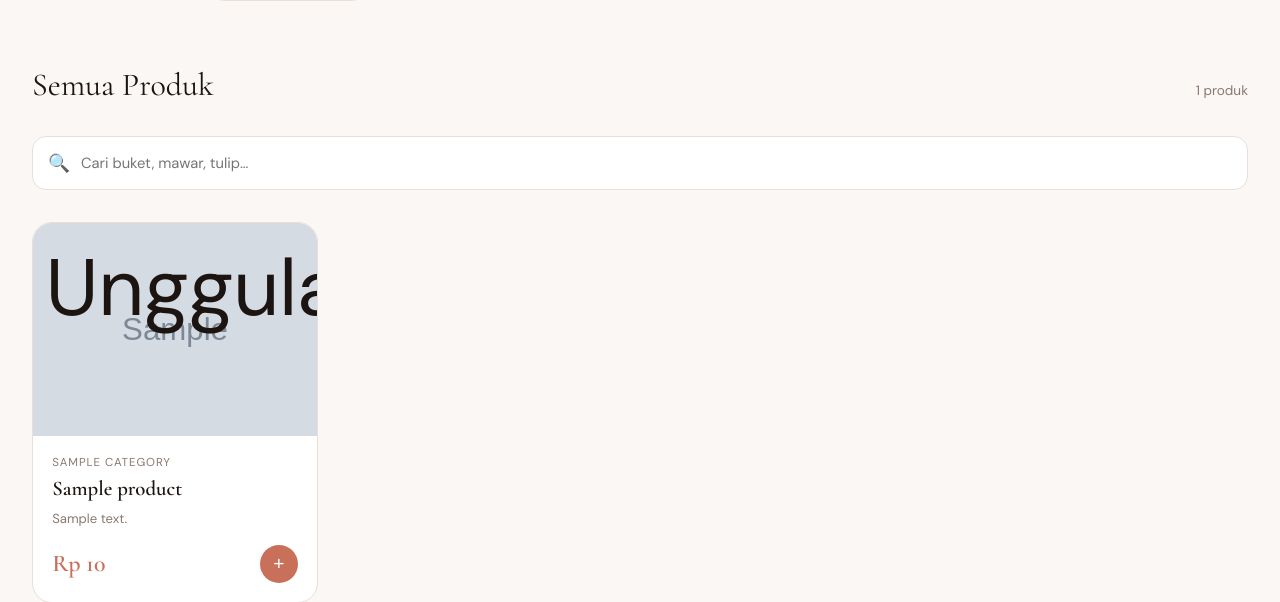
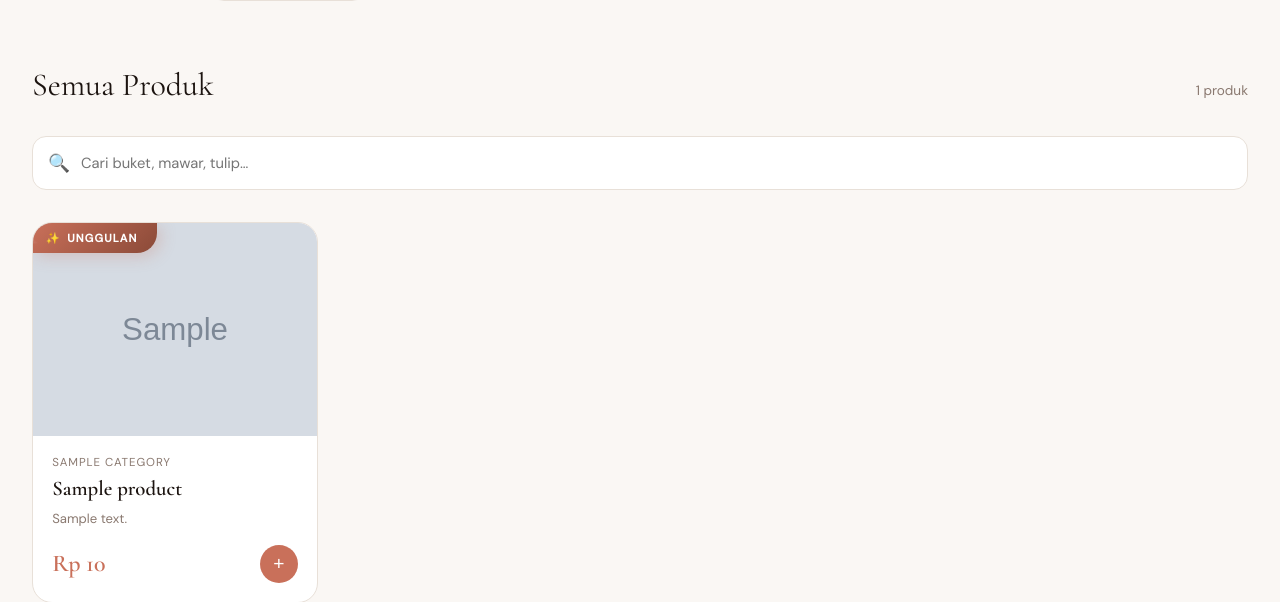
Before and after one commit to LittlebitCode/buket_shop, a Django app: page / in a window 1280 px wide. Shown: the part 1357-1959 px from the top of the page. Run offline with Django 4.2, Linux system fonts and the light colour scheme; a user stored in the database is signed in; tables that the repository leaves empty hold one stand-in row (values such as "Sample post"); grey boxes marked "Sample" are stand-in pictures.

Commit message:
Signature featured badge redesign with shimmer effect

```diff
--- a/templates/shop/home.html
+++ b/templates/shop/home.html
@@ -110,6 +110,28 @@
   .empty-state { text-align: center; padding: 5rem 2rem; color: var(--ink-soft); }
   .empty-state .icon { font-size: 4rem; margin-bottom: 1rem; opacity: 0.4; }
   .empty-state h3 { font-family: 'Cormorant Garamond', serif; font-size: 1.8rem; color: var(--ink-mid); margin-bottom: 0.5rem; }
+
+  /* NEW FEATURED BADGE */
+  .featured-badge {
+    position: absolute; top: 0; left: 0;
+    background: linear-gradient(135deg, var(--rose) 0%, var(--rose-dark) 100%);
+    color: var(--white); padding: 0.5rem 1.2rem 0.5rem 0.8rem;
+    font-size: 0.7rem; font-weight: 600; text-transform: uppercase;
+    letter-spacing: 0.1em; border-radius: 0 0 20px 0;
+    box-shadow: 4px 4px 15px rgba(201,112,90,0.25);
+    display: flex; align-items: center; gap: 0.4rem; z-index: 10;
+    overflow: hidden;
+  }
+  .featured-badge::after {
+    content: ''; position: absolute; top: -50%; left: -50%;
+    width: 200%; height: 200%;
+    background: linear-gradient(45deg, transparent 45%, rgba(255,255,255,0.3) 50%, transparent 55%);
+    animation: shimmer 3s infinite;
+  }
+  @keyframes shimmer {
+    0% { transform: translateX(-100%) translateY(-100%); }
+    100% { transform: translateX(100%) translateY(100%); }
+  }
 
   @media (max-width: 768px) {
     .hero { grid-template-columns: 1fr; gap: 2rem; padding: 2rem 0; text-align: center; min-height: auto; }
@@ -253,8 +275,14 @@
           {% else %}
             💐
           {% endif %}
-          {% if product.is_featured %}<span class="product-badge tag tag-rose">Unggulan</span>{% endif %}
-          {% if product.stock < 5 and product.stock > 0 %}<span class="product-badge tag tag-rose" style="top:auto;bottom:0.8rem;">Sisa {{ product.stock }}</span>{% endif %}
+          {% if product.is_featured %}
+            <div class="featured-badge">
+              <span>✨</span> Unggulan
+            </div>
+          {% endif %}
+          {% if product.stock < 5 and product.stock > 0 %}
+            <span class="tag tag-rose" style="position:absolute; bottom:0.8rem; left:0.8rem; z-index:5;">Sisa {{ product.stock }}</span>
+          {% endif %}
         </div>
       </a>
       <div class="product-body">
```
Also changed, not shown: templates/admin_panel/products.html (+6 -4 lines), templates/shop/product_detail.html (+7 -2 lines).
